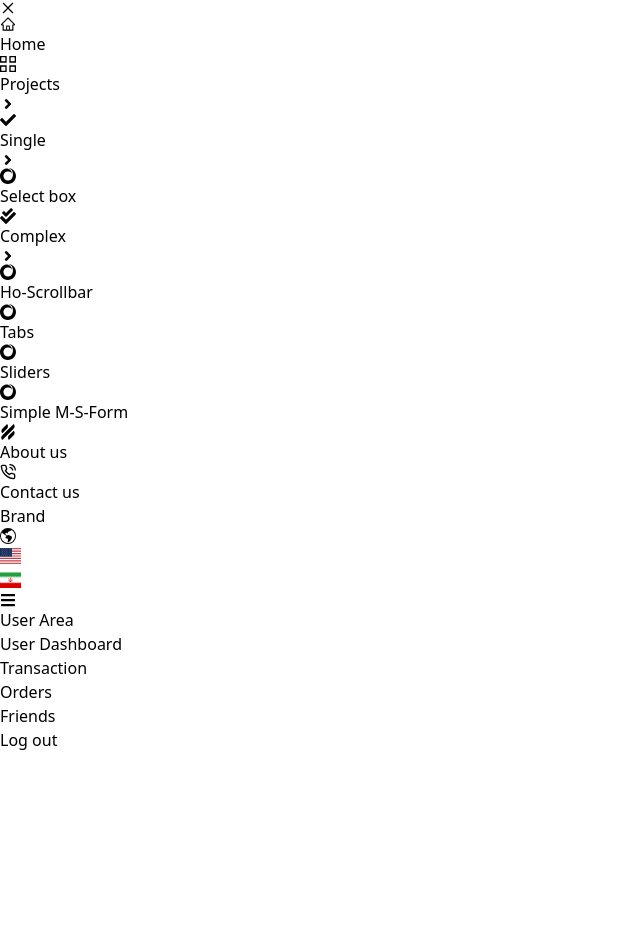
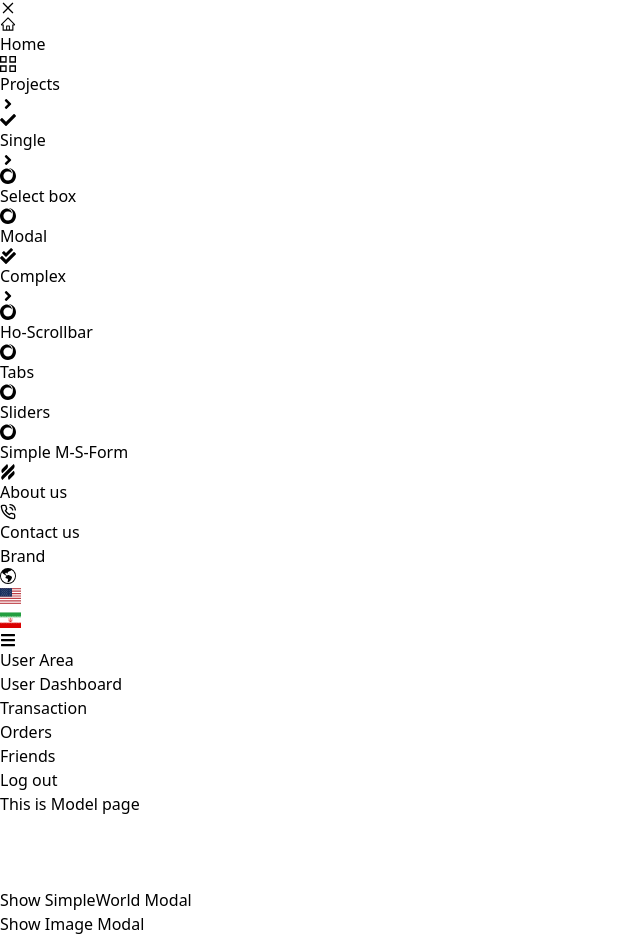
Before and after one commit to NhanVo-gmt/Admin-panel, a Next.js app: page /singular/modal in a window 1280 px wide. Before the commit this address had no page. Shown: the top 936 px of the page, without its empty margins (0-640 px from the left). Built offline with nearby package versions, Linux system fonts and the light colour scheme.

Commit message:
show image modal

```diff
--- /dev/null
+++ b/app/singular/modal/components/C01SimpleHelloWorldModal.jsx
@@ -0,0 +1,47 @@
+"use client";
+
+import Modal from "@/components/modal/Modal";
+import React, { useState } from "react";
+
+const C01SimpleHelloWorldModal = () => {
+  const [showModal, setShowModal] = useState(false);
+
+  const openShowModal = () => {
+    setShowModal(true);
+  };
+
+  const closeShowModal = () => {
+    setShowModal(false);
+  };
+
+  return (
+    <div>
+      <button
+        className="px-4 py-2 bg-blue-900 text-white rounded-lg"
+        onClick={openShowModal}
+      >
+        Show SimpleWorld Modal
+      </button>
+      <Modal
+        isOpen={showModal}
+        onDismiss={closeShowModal}
+        title="Show Hello World Modal"
+      >
+        <div className="my-4 w-[600px] max-w-full">
+          <h1>Hello World</h1>
+          <p>
+            Lorem ipsum dolor sit amet, consectetur adipiscing elit, sed do
+            eiusmod tempor incididunt ut labore et dolore magna aliqua. Ut enim
+            ad minim veniam, quis nostrud exercitation ullamco laboris nisi ut
+            aliquip ex ea commodo consequat. Duis aute irure dolor in
+            reprehenderit in voluptate velit esse cillum dolore eu fugiat nulla
+            pariatur. Excepteur sint occaecat cupidatat non proident, sunt in
+            culpa qui officia deserunt mollit anim id est laborum.
+          </p>
+        </div>
+      </Modal>
+    </div>
+  );
+};
+
+export default C01SimpleHelloWorldModal;
--- /dev/null
+++ b/app/singular/modal/components/C02ShowImageModal.jsx
@@ -0,0 +1,39 @@
+"use client"
+
+import Modal from "@/components/modal/Modal";
+import Image from "next/image";
+import React, { useState } from "react";
+
+const C02ShowImageModal = () => {
+  const [showModal, setShowModal] = useState(false);
+
+  const openShowModal = () => {
+    setShowModal(true);
+  };
+
+  const closeShowModal = () => {
+    setShowModal(false);
+  };
+
+  return (
+    <div>
+      <button
+        className="px-4 py-2 my-10 bg-blue-900 text-white rounded-lg"
+        onClick={openShowModal}
+      >
+        Show Image Modal
+      </button>
+      <Modal
+        isOpen={showModal}
+        onDismiss={closeShowModal}
+        title="Show Image Modal"
+      >
+        <div className="my-4 w-[600px] max-w-full">
+          <Image src="/assets/images/sky.jpg" width={600} height={300} alt="Sky"/>
+        </div>
+      </Modal>
+    </div>
+  );
+};
+
+export default C02ShowImageModal;
--- /dev/null
+++ b/app/singular/modal/page.jsx
@@ -0,0 +1,18 @@
+import React from 'react'
+import C01SimpleHelloWorldModal from './components/C01SimpleHelloWorldModal'
+import C02ShowImageModal from './components/C02ShowImageModal'
+
+const ModalPage = () => {
+  return (
+    <div className='bg-white rounded-lg mx-4 p-4'>
+        <h1>This is Model page</h1>
+        <br />
+        <br />
+        <br />
+        <C01SimpleHelloWorldModal />
+        <C02ShowImageModal/>
+    </div>
+  )
+}
+
+export default ModalPage
--- a/components/layout/layout-sections/MainSidebar.jsx
+++ b/components/layout/layout-sections/MainSidebar.jsx
@@ -20,7 +20,7 @@ const MainSidebar = () => {
       <aside
         className={`bg-white top-4 left-4 rounded-lg overflow-hidden transition-all duration-150 ${
           open ? "w-60 p-4 block fixed" : "w-0 hidden"
-        } lg:w-60 lg:p-4 lg:fixed lg:top-16 lg:left-8 lg:block z-50 shadow-md`}
+        } lg:w-60 lg:p-4 lg:fixed lg:top-16 lg:left-8 lg:block max-lg:z-20 shadow-md`}
       >
         <ul>
           <li className="flex justify-end items-center lg:hidden">
@@ -51,6 +51,12 @@ const MainSidebar = () => {
                 <SiSinglestore />
                 <Link href="/singular/selectbox" onClick={closeSideBarHandler}>
                   Select box
+                </Link>
+              </li>
+              <li className="flex justify-center items-center gap-3">
+                <SiSinglestore />
+                <Link href="/singular/modal" onClick={closeSideBarHandler}>
+                  Modal
                 </Link>
               </li>
             </ul>
--- /dev/null
+++ b/components/modal/Modal.jsx
@@ -0,0 +1,34 @@
+"use client";
+
+import { AiOutlineClose } from "react-icons/ai";
+
+import React from "react";
+
+const Modal = ({ isOpen, title = "My Modal", onDismiss, children }) => {
+  if (!isOpen) {
+    return null;
+  }
+
+  return (
+    <div
+      className="fixed w-screen h-screen bg-black bg-opacity-60 top-0 left-0 right-0 bottom-0 z-50 flex justify-center items-center"
+      onClick={onDismiss}
+    >
+      <div
+        className="min-w-[400px] max-w-full overflow-x-hidden min-h-[200px] bg-white rounded-xl p-2 flex flex-col relative z-100"
+        onClick={(e) => e.stopPropagation()}
+      >
+        <AiOutlineClose
+          className="absolute right-4 top-3 text-2xl text-red-600 cursor-pointer"
+          onClick={onDismiss}
+        />
+        <div className="w-full h-10 flex items-center mb-1 border border-b-gray-300">
+            <h1 className="text-xl font-bold">{title}</h1>
+        </div>
+        {children}
+      </div>
+    </div>
+  );
+};
+
+export default Modal;
```
Also changed, not shown: public/assets/images/sky.jpg (added).
